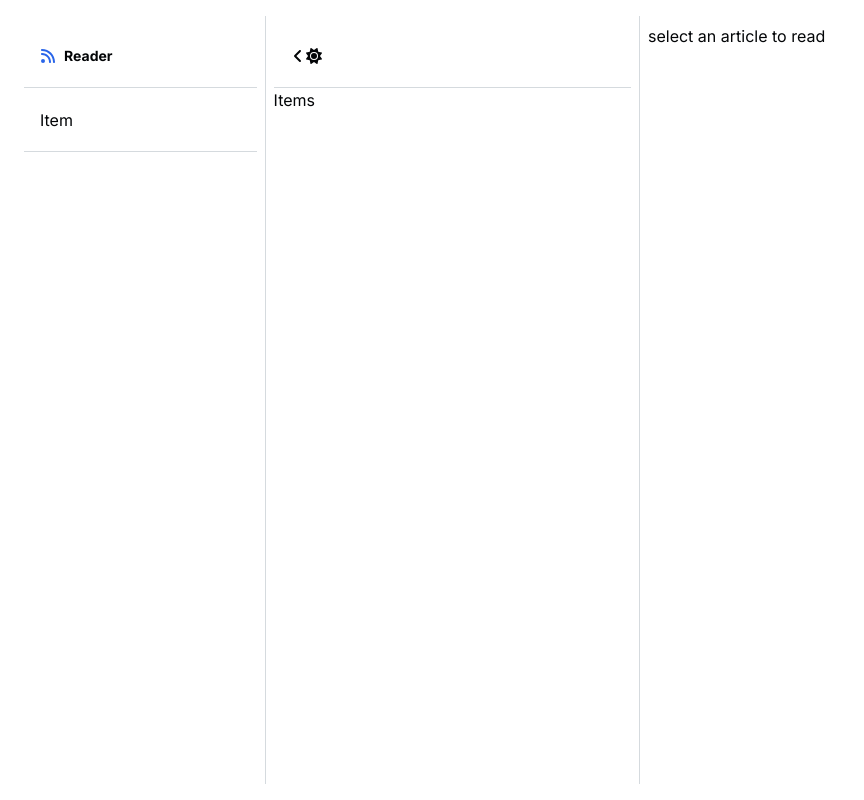
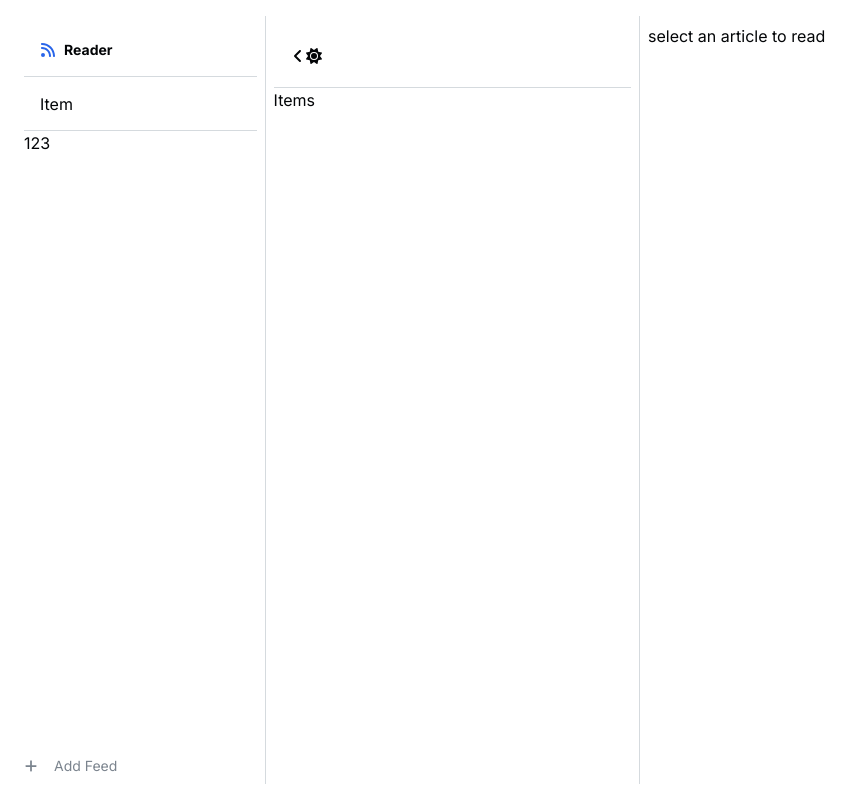
Before and after one commit to Shahryar-Pirooz/rss-reader, a Next.js app: page / in a window 1280 px wide. Shown: the whole page, without its empty margins (0-864 px from the left). Built offline with nearby package versions, Linux system fonts and the light colour scheme.

Commit message:
feat: add "Add Feed" button with icon to NavSide component

```diff
--- a/app/components/navSide/navSide.tsx
+++ b/app/components/navSide/navSide.tsx
@@ -1,4 +1,4 @@
-import { FaRss } from "react-icons/fa6";
+import { FaRss, FaPlus } from "react-icons/fa6";
 import NavItem from "./navItem";
 
 export default function NavSide() {
@@ -14,6 +14,11 @@ export default function NavSide() {
         <div className="header">
           <NavItem />
         </div>
+        <div className="h-full">123</div>
+        <div className="h-fit flex flex-row text-sm text-text-tertiary justify-start items-center space-x-4 cursor-pointer hover:text-text-primary active:scale-95 select-none">
+          <FaPlus />
+          <span>Add Feed</span>
+        </div>
       </div>
     </>
   );
```
